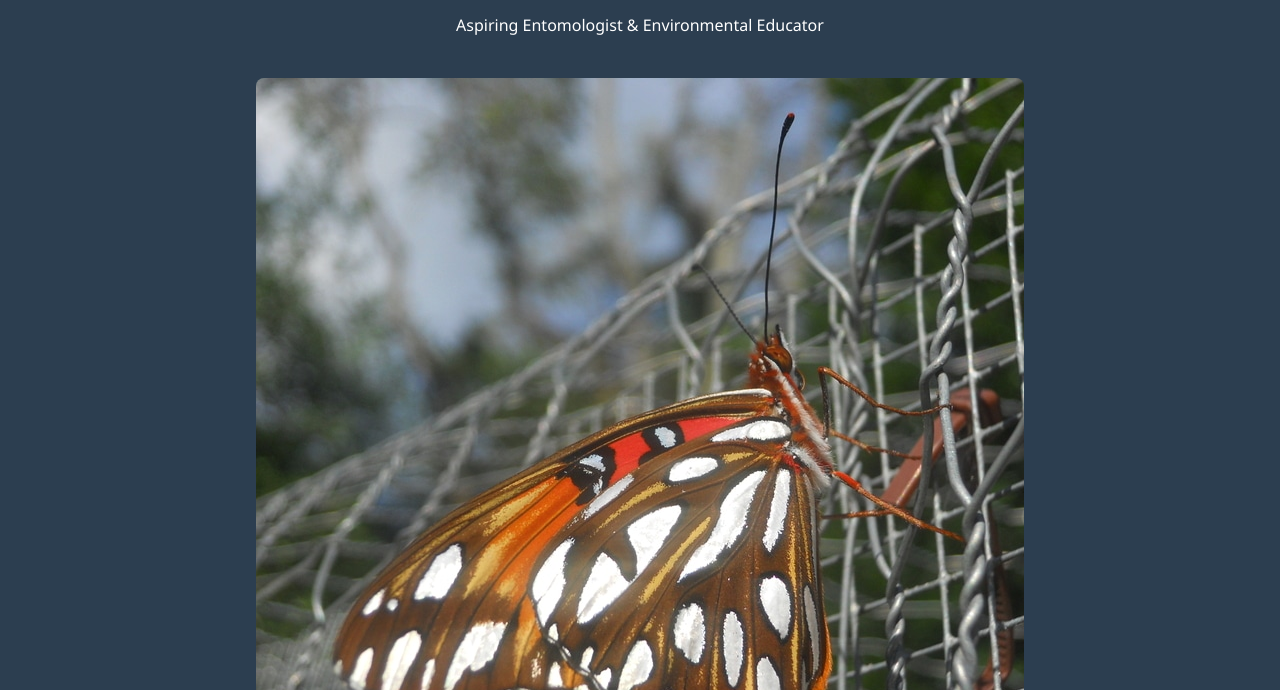
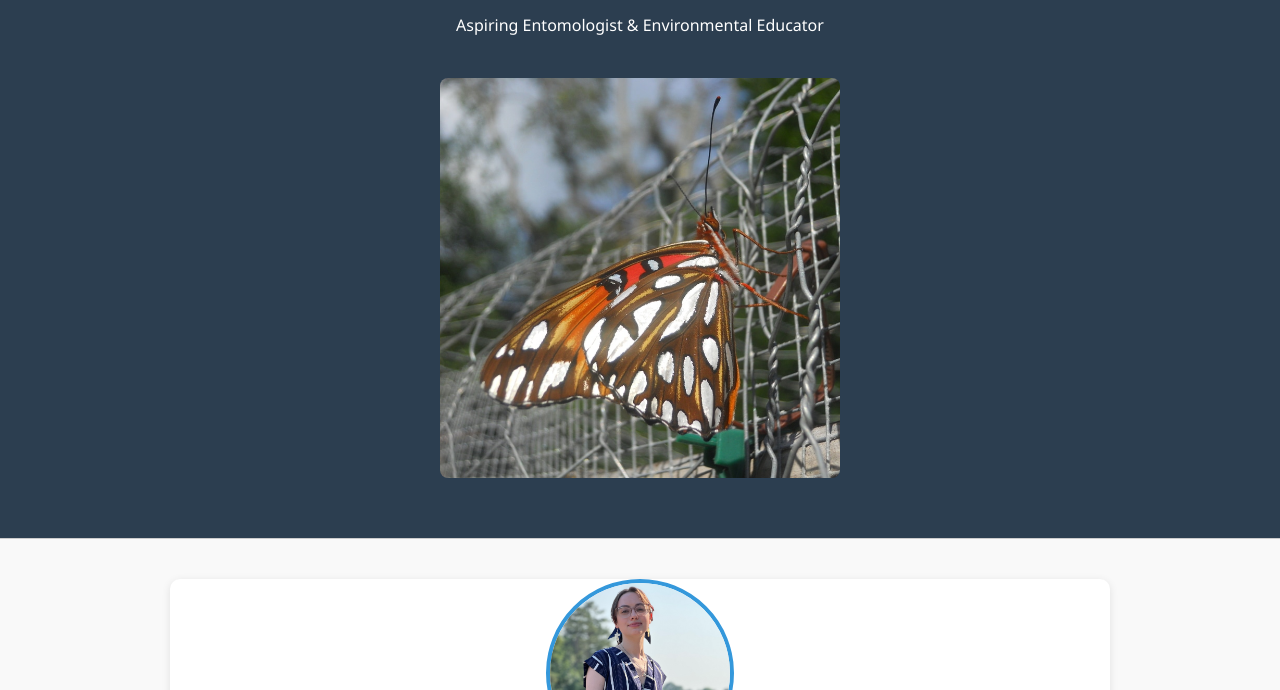
Before and after one commit to HildegardT/htollefsen.com, a plain HTML site: page index.html in a window 1280 px wide. Shown: the part 110-800 px from the top of the page. Drawn offline with Linux system fonts and the light colour scheme.

Commit message:
Update style.css

```diff
--- a/style.css
+++ b/style.css
@@ -19,6 +19,12 @@ header {
   text-decoration: none;
   color: #0074D9;
   font-weight: bold;
+}
+img[src*="butterfly_shot.jpg"] {
+  max-width: 400px;
+  height: auto;
+  display: block;
+  margin: 0 auto;
 }
 section {
   max-width: 800px;
```
